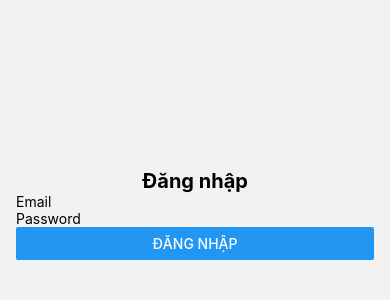
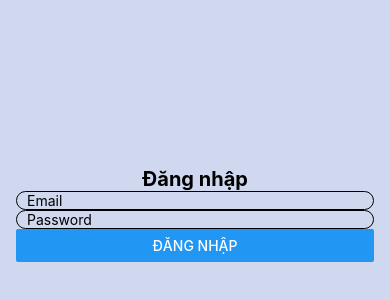
Before and after one commit to ngxhuyhoang/e-shop, a React Native app: screen /Login in a window 390 px wide. Shown: the part 208-508 px from the top of the page. Built offline with nearby package versions, Linux system fonts and the light colour scheme.

Commit message:
doing...

```diff
--- a/src/features/login/login.screen.tsx
+++ b/src/features/login/login.screen.tsx
@@ -16,7 +16,7 @@ const Login = () => {
 
   const [email, setEmail] = useState('');
   const [password, setPassword] = useState('');
-  const [login, setLogin] = useState('');
+  const [login, setLogin] = useState('false');
 
   const validateEmail = (email: string) => {
     const emailRegex = /^\w+([\.-]?\w+)*@\w+([\.-]?\w+)*(\.\w\w+)+$/;
@@ -36,16 +36,16 @@ const Login = () => {
 
     if (login) {
       navigate("Login", { userData: { email, password } });
+      Alert.alert('Thông báo', 'Đăng nhập thành công!')
+    } else {
       Alert.alert('Thông báo', 'Đăng nhập thất bại!')
-    } else {
-      Alert.alert('Thông báo', 'Đăng nhập thành công!')
     }
 
     navigate('MainStack');
   };
 
   return (
-    <View style={{ flex: 1, justifyContent: 'center', alignItems: 'stretch', paddingHorizontal: 16 }}>
+    <View style={{ flex: 1, justifyContent: 'center', alignItems: 'stretch', paddingHorizontal: 16, backgroundColor: '#CFD8EF', }}>
       <KeyboardAvoidingView>
         <TouchableWithoutFeedback onPress={Keyboard.dismiss}>
           <View>
@@ -54,13 +54,17 @@ const Login = () => {
               placeholder="Email"
               value={email}
               onChangeText={(text) => setEmail(text)}
+              style={{ borderWidth: 1, paddingHorizontal: 10, borderRadius: 10}}
             />
             <TextInput
               placeholder="Password"
               value={password}
               onChangeText={(text) => setPassword(text)}
+              autoCorrect={false}
+              secureTextEntry={true}
+              style={{ borderWidth: 1, paddingHorizontal: 10, borderRadius: 10}}
+            />
 
-            />
             <View>
               <Button title="Đăng nhập" onPress={handleLogin}
               />
```
